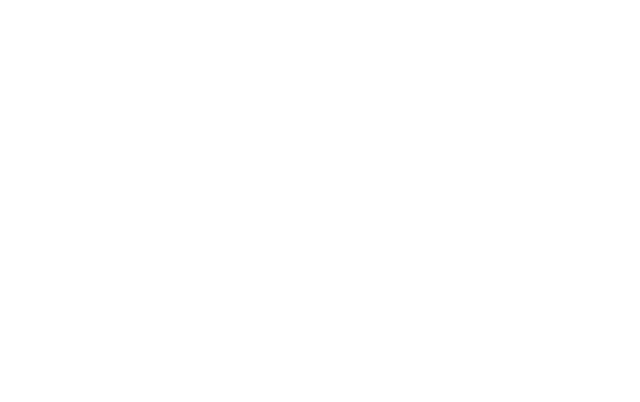
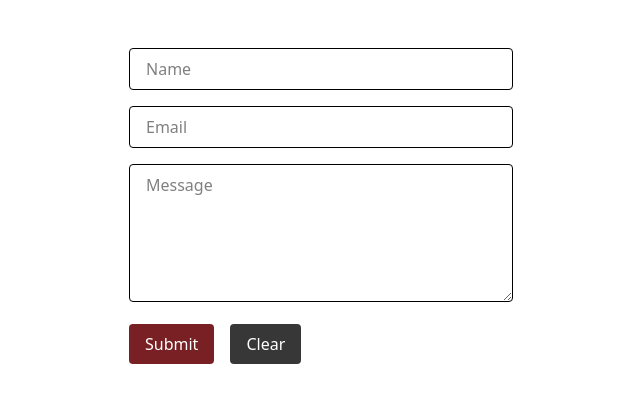
Before and after one commit to Petroslyros/cf8-react-introduction, a React app: page /examples/multifield-form in a window 1280 px wide. Before the commit this address had no page. Shown: the top 402 px of the page, without its empty margins (319-959 px from the left). Built offline with nearby package versions, Linux system fonts and the light colour scheme; the HTML template or start-up script is replaced by a standard one.

Commit message:
feat: homepage fix, MultifieldForm.tsx

```diff
--- a/src/App.tsx
+++ b/src/App.tsx
@@ -31,6 +31,7 @@
 import UserPage from "./components/UserPage.tsx";
 import ControlledInput from "./components/ControlledInput.tsx";
 import UncontrolledInput from "./components/UncontrolledInput.tsx";
+import MultifieldForm from "./components/MultifieldForm.tsx";
 
 
 
@@ -96,6 +97,7 @@
             <Route path="timer" element={<Timer/>}/>
             <Route path="controlled-input" element={<ControlledInput/>}/>
             <Route path="uncontrolled-input" element={<UncontrolledInput/>}/>
+            <Route path="multifield-form" element={<MultifieldForm/>}/>
 
         </Route>
 
--- /dev/null
+++ b/src/components/MultifieldForm.tsx
@@ -0,0 +1,90 @@
+import {useState} from "react";
+
+type FormValues = {
+    name: string;
+    email: string;
+    message: string;
+}
+const initialValues: FormValues = {
+    name : "",
+    email: "",
+    message: "",
+};
+
+const MultifieldForm = () => {
+const [values, setValues] = useState(initialValues);
+const [submittedData, setSubmittedData] = useState<FormValues | null>(null);
+
+const handleChange = (e: React.ChangeEvent<HTMLInputElement | HTMLTextAreaElement>) => {
+    const {name, value} = e.target;
+    setValues((prev) => {
+        return {
+            ...prev,
+            [name]: value
+        }
+    })
+}
+
+const handleClear = () => {
+    setValues(initialValues)
+    setSubmittedData(null)
+}
+
+const handleSubmit = (e: React.FormEvent<HTMLFormElement>) => {
+    e.preventDefault();
+    setSubmittedData(values);
+    setValues(initialValues);
+}
+
+
+    return (
+
+        <>
+            <form onSubmit={handleSubmit} action="" className="max-w-sm mx-auto space-y-4 mt-12">
+
+                <input type="text" name="name" value={values.name}
+                       onChange={handleChange}
+                       placeholder="Name"
+                       className="w-full border rounded px-4 py-2"
+                       required
+                />
+
+                <input type="email" name="email"
+                       value={values.email}
+                       onChange={handleChange}
+                       placeholder="Email"
+                       className="w-full border rounded px-4 py-2"
+                       required
+                />
+
+                <textarea name="message"
+                          required
+                          value={values.message}
+                          onChange={handleChange}
+                          id="" placeholder="Message"
+                          rows={5} className="w-full border rounded px-4 py-2"
+                          minLength={5} //min-length in html
+                >
+
+                </textarea>
+
+                <div className="flex gap-4">
+                    <button  className="bg-cf-dark-red text-white px-4 py-2 rounded">Submit</button>
+                    <button onClick={handleClear} className="bg-cf-dark-gray text-white px-4 py-2 rounded">Clear</button>
+                </div>
+            </form>
+
+            {submittedData && (
+                <>
+                <div className="mt-6 max-w-sm mx-auto border-t pt-4 text-cf-dark-gray space-y-2">
+                    <p><strong>Name:</strong> {submittedData.name}</p>
+                    <p><strong>Email:</strong> {submittedData.email}</p>
+                    <p><strong>Message:</strong> {submittedData.message}</p>
+                </div>
+                </>
+            )}
+        </>
+    )
+}
+
+export default MultifieldForm
--- a/src/pages/HomePage.tsx
+++ b/src/pages/HomePage.tsx
@@ -7,7 +7,8 @@
         {path: "/name-changer", label: "Name Changer example"},
         {path: "/examples/timer", label: "Timer Example"},
         {path: "/examples/controlled-input", label: "Controlled Input Example"},
-        {path: "/examples/uncontrolled-input", label: "Uncontrolled Input Example"}
+        {path: "/examples/uncontrolled-input", label: "Uncontrolled Input Example"},
+        {path: "/examples/multifield-form", label: "Multifield Form Example"}
     ];
 
     useEffect(() => {
```
